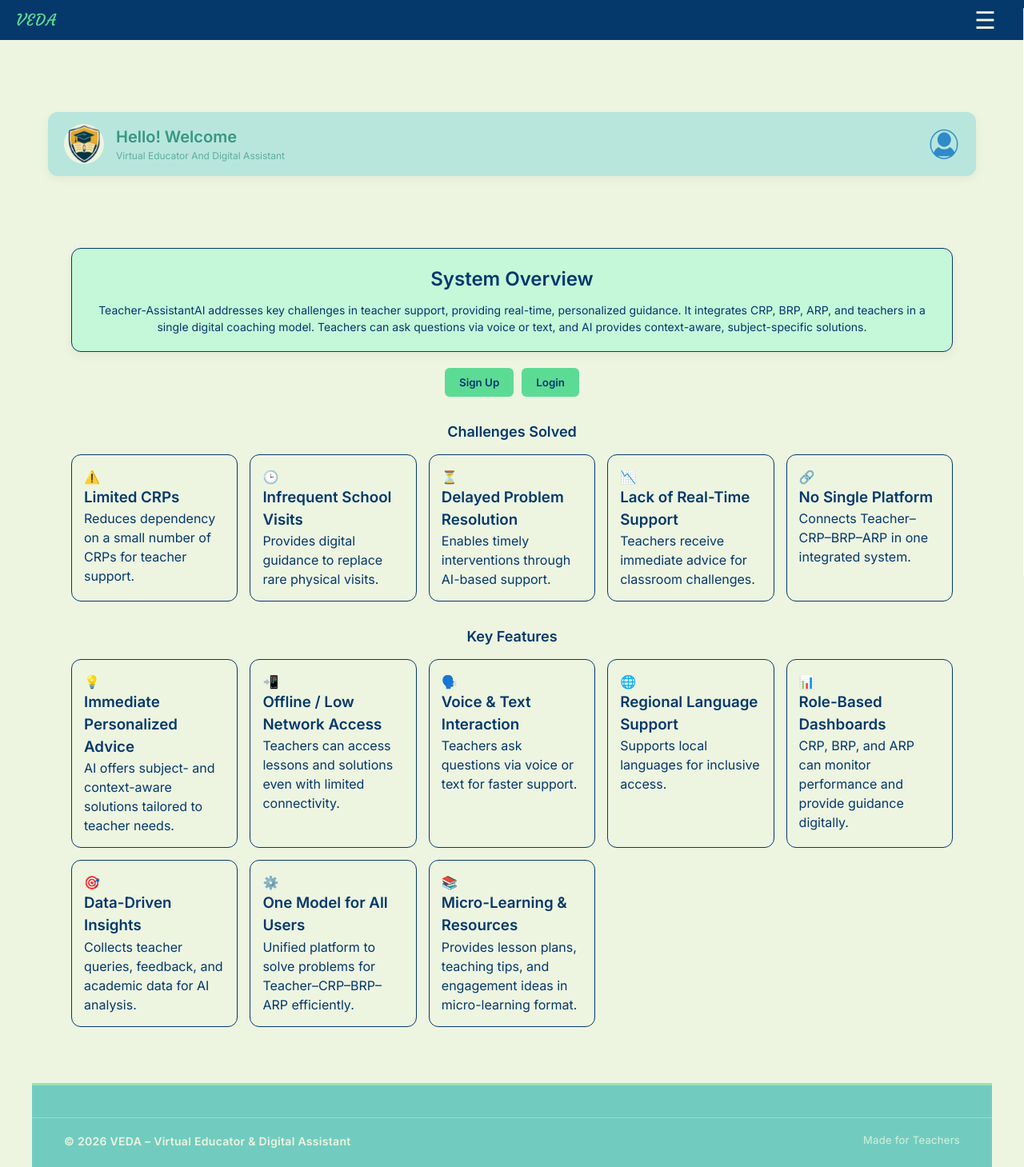
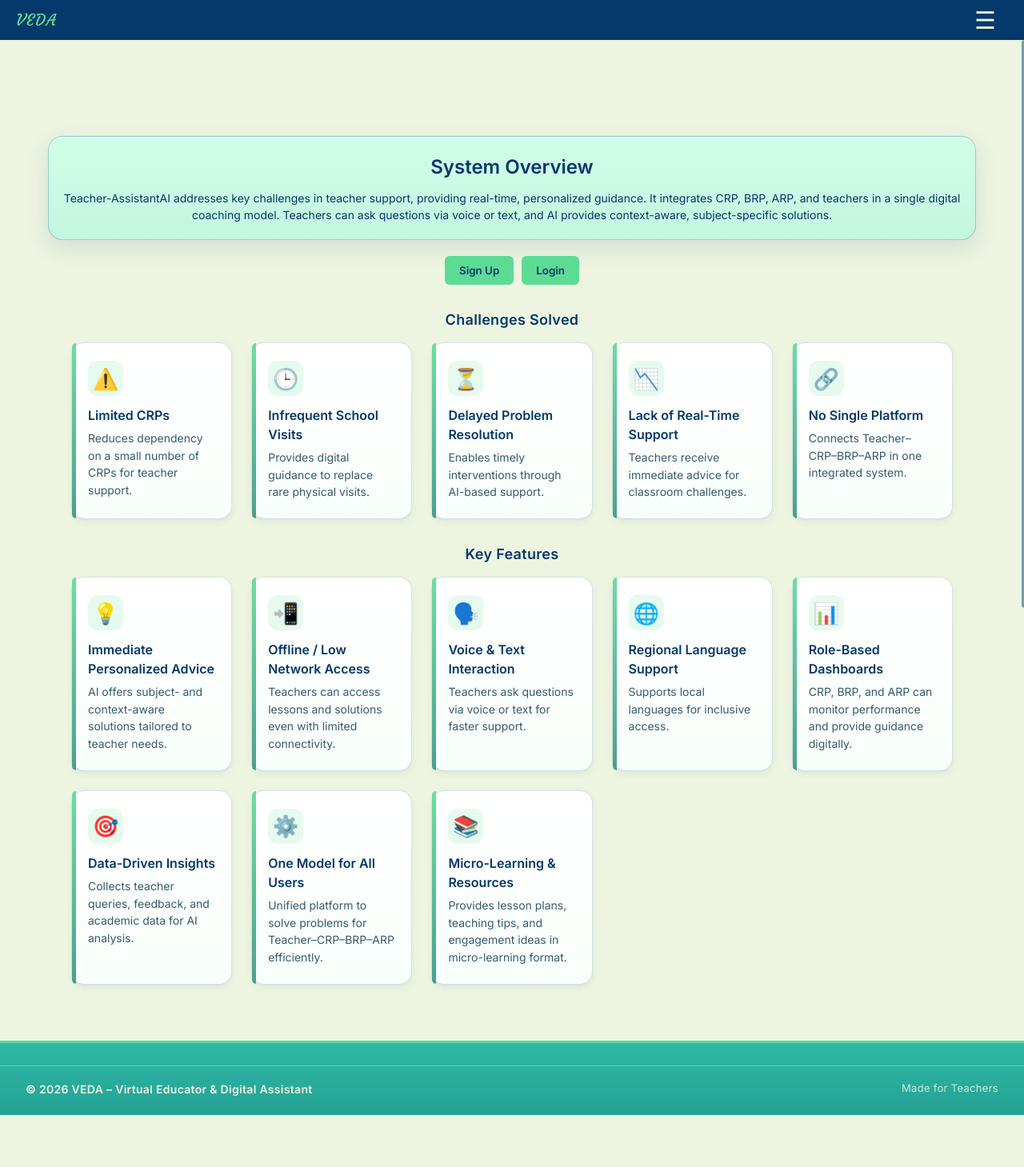
Before and after one commit to sumitpatel-2322/Teacher-Assistant, a FastAPI app: page / in a window 1280 px wide. Shown: the whole page at 80% size. After the commit the page ends 1394 px from the top, so only its background shows below. Run offline with FastAPI, Linux system fonts and the light colour scheme.

Commit message:
sidebar updated

```diff
--- a/static/css/Hp.css
+++ b/static/css/Hp.css
@@ -11,88 +11,9 @@ body {
   line-height:1.5;
   transition: margin-right 0.5s;
   max-width: 100%;
+
+
 }
-
-/* ================= NAVBAR ================= */
-nav {
-  width: 100%;
-  background: #05386B;
-  color: #EDF5E1;
-  padding: 10px 20px;
-  display: flex;
-  justify-content: space-between;
-  align-items: center;
-  position: fixed;
-  top: 0;
-  left: 0;
-  right: 0;
-  z-index: 1003;
-  height: 50px;
-}
-
-nav .logo {
-  font-size:20px;
-  font-weight:600;
-}
-
-.hamburger {
-  font-size: 30px;
-  cursor: pointer;
-  background: none;
-  border: none;
-  color: #EDF5E1;
-  padding: 10px 15px;
-  position: relative;
-  z-index: 1004;
-}
-
-/* ================= SIDEPANEL ================= */
-#mySidepanel {
-  width: 0;
-  position: fixed;
-  top: 10px;
-  right: 0;
-  z-index: 9999;
-  overflow-x: hidden;
-  overflow-y: auto;
-  transition: width 0.45s ease;
-  padding-top: 80px;
-  height: calc(100vh - 90px);
-  background: rgba(255,255,255,0.65);
-  backdrop-filter: blur(20px) saturate(150%);
-  border-left: 1.5px solid rgba(255,255,255,0.7);
-  border-top-left-radius: 26px;
-  border-bottom-left-radius: 26px;
-}
-
-#mySidepanel.open {
-  width: 200px;
-}
-
-#mySidepanel .sidebar-close {
-  position: absolute;
-  top: 12px;
-  right: 14px;
-  font-size: 26px;
-  font-weight: 700;
-  color: #05386B;
-  cursor: pointer;
-}
-
-#mySidepanel a {
-  display: block;
-  padding: 14px 28px;
-  color: #05386B;
-  text-decoration: none;
-  font-size: 16px;
-  font-weight: 600;
-  text-align: center;
-}
-
-#mySidepanel a:hover {
-  background: rgba(255,255,255,0.35);
-}
-
 /* ================= HEADER ================= */
 header {
   display: flex;
@@ -162,7 +83,7 @@ header {
 
 /* ================= INTRO ================= */
 .intro {
-  max-width:95%;
+  max-width:1300p;
   margin:90px auto 20px;
   background:#c5f8d9;
   padding:20px 15px;
@@ -184,7 +105,7 @@ header {
 
 /* ================= ROLE NAV ================= */
 .role-nav {
-  max-width: 95%;
+  max-width: 1300px;
   margin: 20px auto;
   display: flex;
   justify-content: center;
@@ -221,13 +142,118 @@ header {
   margin:0 auto 30px;
 }
 
+/* ================= FLUENT DESIGN CARDS ================= */
+
+/* ================= FLUENT CARD UPGRADE ================= */
+
+.card-grid {
+  gap: 24px;
+}
+
+/* Base Card */
 .card {
-  background:#EDF5E1;
-  border-radius:12px;
-  padding:15px;
-  border: 1.5px solid #05386B;
-  transition:0.3s;
+  position: relative;
+  background: linear-gradient(
+    180deg,
+    #ffffff 0%,
+    #f8fffb 100%
+  );
+
+  border-radius: 16px;
+  padding: 22px 20px;
+
+  border: 1px solid rgba(5, 56, 107, 0.15);
+
+  box-shadow:
+    0 4px 10px rgba(5, 56, 107, 0.06),
+    0 1px 2px rgba(0,0,0,0.04);
+
+  transition:
+    transform 0.25s ease,
+    box-shadow 0.25s ease,
+    border-color 0.25s ease;
 }
+
+/* Accent line (Fluent touch) */
+.card::before {
+  content: "";
+  position: absolute;
+  top: 0;
+  left: 0;
+  height: 100%;
+  width: 5px;
+  background: linear-gradient(
+    180deg,
+    #5CDB95,
+    #379683
+  );
+  border-radius: 16px 0 0 16px;
+  opacity: 0.9;
+}
+
+/* Hover state */
+.card:hover {
+  transform: translateY(-6px);
+  box-shadow:
+    0 12px 28px rgba(5, 56, 107, 0.12),
+    0 4px 10px rgba(0,0,0,0.06);
+  border-color: #5CDB95;
+}
+
+/* Icon styling */
+.card .icon {
+  font-size: 26px;
+  margin-bottom: 12px;
+  display: inline-flex;
+  align-items: center;
+  justify-content: center;
+
+  width: 44px;
+  height: 44px;
+  border-radius: 12px;
+
+  background: rgba(92, 219, 149, 0.15);
+  color: #05386B;
+}
+
+/* Title */
+.card h3 {
+  font-size: 16px;
+  font-weight: 600;
+  color: #05386B;
+  margin-bottom: 6px;
+}
+
+/* Text */
+.card p {
+  font-size: 14px;
+  color: #375a6f;
+  line-height: 1.55;
+}
+
+/* ================= INTRO CARD POLISH ================= */
+
+.intro {
+  background: linear-gradient(
+    180deg,
+    #d1ffe8 0%,
+    #c3f6df 100%
+  );
+  border-radius: 18px;
+  border: 1.5px solid rgba(5, 56, 107, 0.25);
+
+  box-shadow:
+    0 10px 28px rgba(5, 56, 107, 0.12),
+    inset 0 1px 0 rgba(255,255,255,0.6);
+}
+
+/* ================= SECTION TITLES ================= */
+
+.section-title {
+  color: #05386B;
+  letter-spacing: 0.3px;
+}
+
 
 .card:hover {
   transform:translateY(-3px);
--- a/static/css/footer.css
+++ b/static/css/footer.css
@@ -1,23 +1,37 @@
 /* =========================
-   PROFESSIONAL DASHBOARD FOOTER
+   FLUENT FULL-WIDTH FOOTER
    ========================= */
 
 .app-footer {
-    margin-top:0;
     width: 100%;
-     background:lightseagreen;
+    margin: 0;
+    padding: 28px 0 22px;
+
+    background: linear-gradient(
+        180deg,
+        #2fb7a5 0%,
+        #24a295 100%
+    );
+
     color: #EDF5E1;
-    padding: 22px 0;
     border-top: 3px solid #5CDB95;
-    margin-bottom: 0px;
-    padding-top: 40px;
 }
 
+/* subtle divider */
+.app-footer::before {
+    content: "";
+    display: block;
+    width: 100%;
+    height: 1px;
+    background: rgba(255,255,255,0.35);
+    margin-bottom: 18px;
+}
 
+/* inner content stays centered */
 .footer-inner {
-    max-width: 1200px;
+    max-width: 1320px;
     margin: 0 auto;
-    padding: 0 40px;
+    padding: 0 32px;
 
     display: flex;
     justify-content: space-between;
@@ -28,51 +42,31 @@
     letter-spacing: 0.3px;
 }
 
-/* Left text */
+/* text */
 .footer-inner span:first-child {
     font-weight: 600;
 }
 
-/* Right text */
 .footer-inner span:last-child {
     opacity: 0.85;
     font-size: 13px;
 }
 
-/* subtle divider line */
-.app-footer::before {
-    content: "";
-    display: block;
-    width: 100%;
-    height: 1px;
-    background: rgba(255,255,255,0.25);
-    margin-bottom: 18px;
-}
-
-/* hover polish (future-proof for links) */
+/* links */
 .app-footer a {
     color: #e9fffb;
     text-decoration: none;
-    transition: color 0.25s ease;
 }
 
 .app-footer a:hover {
-    color: #ffffff;
+    opacity: 1;
 }
 
-.app-footer a:hover {
-    color: #ffffff;
-}
-
-/* Mobile polish */
+/* mobile */
 @media (max-width: 768px) {
     .footer-inner {
         flex-direction: column;
-        gap: 10px;
+        gap: 8px;
         text-align: center;
     }
-
-    .footer-inner span {
-        font-size: 13px;
-    }
 }
--- a/static/css/sidebar.css
+++ b/static/css/sidebar.css
@@ -10,12 +10,10 @@
 body {
   min-height: 100vh;
   background: linear-gradient(160deg, #EDF5E1, #c5f8d9);
-  color: #05386B;
+  color: #056b64;
     max-width: 100%;
 
 }
-
-
 
 nav {
   width: 100%;
@@ -60,7 +58,7 @@ nav .logo {
 }
 
 #mySidepanel .logout-link:hover {
-  background: #05386B
+  background: #05386b4a
 }
 .logo {
     font-family: 'Courgette', cursive !important;
@@ -78,7 +76,7 @@ nav .logo {
 #mySidepanel {
   width: 0;
   position: fixed;
-  top: 10px;
+  top: 50px;
   right: 0;
   z-index: 9999;
   overflow-x: hidden;
@@ -86,14 +84,12 @@ nav .logo {
   transition: width 0.45s ease;
   padding-top: 80px;
   height: calc(100vh - 90px);
-  background: linear-gradient(
-    160deg,
-    rgba(255,255,255,0.65),
-    rgba(255,255,255,0.65),
-    rgba(255,255,255,0.65),
-  );
+  background:#c5f8d9;
   backdrop-filter: blur(20px) saturate(150%);
-  border-left: 1.5px solid rgba(255,255,255,0.7);
+  border-top: 2.5px solid rgba(5, 56, 107, 0.35);
+  border-bottom: 2.5px solid rgba(5, 56, 107, 0.35);
+  border-left: 3px solid rgba(5, 56, 107, 0.45);
+  border-right: none;
   border-top-left-radius: 26px;
   border-bottom-left-radius: 26px;
 }
@@ -135,7 +131,7 @@ nav .logo {
 }
 
 #mySidepanel.open {
-  width: 200px !important;
+  width: 150px !important;
 }
 #mySidepanel .sidebar-close {
   position: absolute;
--- a/static/css/theme.css
+++ /dev/null
@@ -1,193 +0,0 @@
-/* Palette: Background - #EDF5E1 | Primary Text - #05386B | Accents - #379683 & #5CDB95 */
-
-body {
-    background:#EDF5E1;
-    color:#05386B;
-    line-height:1.5;
-    transition: margin-right 0.5s;
-}
-
-/* Navbar - Fixed full width, always on top */
-nav {
-    width: 100%;
-    background: #05386B; /* Dark Navy Teal */
-    color: #fff;
-    padding: 10px 20px;
-    display: flex;
-    justify-content: space-between;
-    align-items: center;
-    position: fixed;
-    top: 0;
-    left: 0;
-    right: 0;
-    z-index: 1003;
-    transition: none;
-}
-
-nav .logo { font-size:20px; font-weight:600; color: #5CDB95; } /* Mint Logo */
-
-.hamburger {
-    font-size: 30px;
-    cursor: pointer;
-    background: none;
-    border: none;
-    color: #fff;
-    padding: 10px 15px;
-    position: relative;
-    z-index: 1004;
-}
-
-/* Side Panel - Right side */
-#mySidepanel {
-  width: 0;
-  position: fixed;
-    z-index: 1002;
-  height: 100%;
-  top: 0;
-  right: 0;
-    background-color: #05386B; /* Matching Nav */
-  overflow-x: hidden;
-    transition: 0.5s;
-    padding-top: 80px;
-}
-
-#mySidepanel a {
-    padding: 18px 30px;
-    text-decoration: none;
-    font-size: 18px;
-    color: #fff;
-    display: block;
-    transition: 0.3s;
-    text-align: left;
-}
-
-#mySidepanel a:hover {
-    background-color: #379683; /* Deep Teal Hover */
-}
-
-#mySidepanel .logout-link {
-    background: #ff4d4d;
-    font-weight: 600;
-    margin-top: 30px;
-}
-
-#mySidepanel .logout-link:hover {
-    background: #e63939;
-}
-
-/* Push content logic remains the same */
-body.sidepanel-open {
-    margin-right: 250px;
-}
-
-header, .toggle-container, .ask-btn, .dropdowns, .ask-doubt-section {
-    transition: margin-right 0.5s;
-}
-
-body.sidepanel-open header,
-body.sidepanel-open .toggle-container,
-body.sidepanel-open .ask-btn,
-body.sidepanel-open .dropdowns,
-body.sidepanel-open .ask-doubt-section {
-    margin-right: 250px;
-}
-
-/* Header */
-header {
-    display:flex; justify-content:space-between; align-items:center;
-    padding:15px 20px; background:#fff; border-radius:12px;
-    margin:20px auto; max-width:100%;
-    box-shadow:0 4px 12px rgba(5, 56, 107, 0.08);
-    flex-wrap: wrap; margin-top: 70px;
-}
-
-.header-left .title { font-size:20px; font-weight:600; color: #379683; } /* Deep Teal */
-.header-left .subtitle { font-size:12px; color:#05386B; opacity: 0.7; }
-.header-left img { background: #EDF5E1; }
-
-/* Toggle Slider */
-.slider { background-color:#ccc; border-radius:34px; }
-input:checked + .slider { background-color:#5CDB95; } /* Mint Green for Online */
-.online { color:#379683; }
-.offline { color:#dc3545; }
-
-/* Dropdowns */
-.dropdowns select {
-    padding:10px 15px; border-radius:8px;
-    border:1px solid #8EE4AF; font-size:14px;
-    background: #fff; color: #05386B;
-}
-
-/* Buttons */
-.ask-btn {
-    background:#379683; color:#fff; border:none;
-    padding:12px 25px; font-weight:600;
-    border-radius:8px; cursor:pointer; transition:0.3s;
-}
-.ask-btn:hover { background:#05386B; }
-
-.speak-btn {
-    background:#5CDB95; color:#05386B; border:none;
-    padding:10px 20px; border-radius:8px;
-    font-weight:600; transition:0.3s;
-}
-.speak-btn:hover { background:#8EE4AF; }
-
-/* Doubt Section & Response */
-.ask-doubt-section {
-    background:#fff; border-radius:12px;
-    box-shadow:0 4px 12px rgba(5, 56, 107, 0.05);
-}
-.ask-doubt-section textarea { border:1px solid #8EE4AF; background: #fafdf8; color: #05386B; }
-
-.ai-response { background:#EDF5E1; border-radius:12px; padding:20px; }
-.response-item {
-    background:#fff; color: #379683;
-    border-left: 4px solid #5CDB95;
-    box-shadow:0 2px 6px rgba(5, 56, 107, 0.1);
-}
-.response-item:hover { background:#5CDB95; color: #05386B; }
-
-/* Feedback */
-.worked { background:#379683; color:#fff; }
-.worked:hover { background:#5CDB95; color: #05386B; }
-.not-worked { background:#dc3545; color:#fff; }
-
-@media screen and (max-width:768px){
-    .dropdowns select, .ask-doubt-section textarea, .ask-btn, .speak-btn { width:95%; }
-    body.sidepanel-open { margin-right: 0; }
-    body.sidepanel-open header,
-    body.sidepanel-open .toggle-container,
-    body.sidepanel-open .ask-btn,
-    body.sidepanel-open .dropdowns,
-    body.sidepanel-open .ask-doubt-section { margin-right: 0; }
-}
-.actions { max-width:95%; margin:20px auto 40px;
-    display:flex; justify-content:center; gap:10px; flex-wrap: wrap; }
-
-.actions button { padding:10px 18px; font-size:14px;
-    border:none; border-radius:6px; background:#5CDB95;
-    color:#05386B; cursor:pointer; font-weight:600; transition:0.3s; }
-.actions button:hover { background:#8EE4AF; transform: translateY(-2px); } /* Form Elements - Themed */
- #teacherDropdown { width:90%; max-width:400px; padding:12px;
-         border-radius:8px; border:1px solid #8EE4AF; font-size:14px; background: #fff; color: #05386B; outline-color: #379683;
-         } /* Teacher Dropdown */
- #teacherDropdown { width:90%; max-width:400px; padding:10px; border-radius:6px;
-            border:1px solid #ccc; font-size:14px; }
-            /* Form Elements - Themed */
-            #teacherDropdown { width:90%; max-width:400px; padding:12px; border-radius:8px; border:1px solid #8EE4AF;
-                font-size:14px; background: #fff; color: #05386B; outline-color: #379683; }
-                 /* Teacher Dropdown */ #teacherDropdown { width:90%; max-width:400px; padding:10px;
-                     border-radius:6px; border:1px solid #ccc;
-                 font-size:14px; }
-
-
-    .section-title {
-        text-align: center;
-        font-size: 28px;}
-
- /* Footer */ footer { max-width:1200px;
-    margin:20px auto; padding:10px 20px;
-    text-align:center; color:#05386B;
-    opacity: 0.6;
-     font-size:14px; }
--- a/templates/Home_page.html
+++ b/templates/Home_page.html
@@ -7,25 +7,7 @@
 {% endblock %}
 
 {% block content %}
-<header>
-    <div class="header-left">
-        <img src="/static/img/logo.png" alt="VEDA Logo">
-        <div>
-            <div class="title">Hello! Welcome</div>
-            <div class="subtitle">Virtual Educator And Digital Assistant</div>
-        </div>
-    </div>
 
-    <div class="header-right">
-        {% if user %}
-            <div class="profile-avatar">
-                {{ user.username[0] | upper }}
-            </div>
-        {% else %}
-            <img src="/static/img/user-icon.jpg" alt="User" class="default-user-icon">
-        {% endif %}
-    </div>
-</header>
 
 <div class="intro" id="system-overview">
     <h1>System Overview</h1>
--- a/templates/Partials/sidebar.html
+++ b/templates/Partials/sidebar.html
@@ -1,23 +1,23 @@
 <div id="mySidepanel">
     <span class="sidebar-close" id="closeSidebar">✕</span>
 
-    <a href="/">Home</a>
+    <a href="/" class="logout-link">Home</a>
 
     {% if user %}
         {% if user.role == 'teacher' %}
-            <a href="/teacher">Dashboard</a>
+            <a href="/teacher" class="logout-link">Dashboard</a>
         {% elif user.role == 'crp' %}
-            <a href="/crp">CRP Dashboard</a>
+            <a href="/crp" class="logout-link">CRP Dashboard</a>
         {% elif user.role == 'brp' %}
-            <a href="/brp">BRP Dashboard</a>
+            <a href="/brp" class="logout-link">BRP Dashboard</a>
         {% elif user.role == 'arp' %}
-            <a href="/arp">ARP Dashboard</a>
+            <a href="/arp" class="logout-link">ARP Dashboard</a>
         {% endif %}
 
-        <a href="/profile">My Profile</a>
+        <a href="/profile" class="logout-link">My Profile</a>
         <a href="/logout" class="logout-link">Logout</a>
     {% else %}
-        <a href="/login">Login</a>
-        <a href="/register">Sign Up</a>
+        <a href="/login" class="logout-link">Login</a>
+        <a href="/register" class="logout-link">Sign Up</a>
     {% endif %}
 </div>
```
